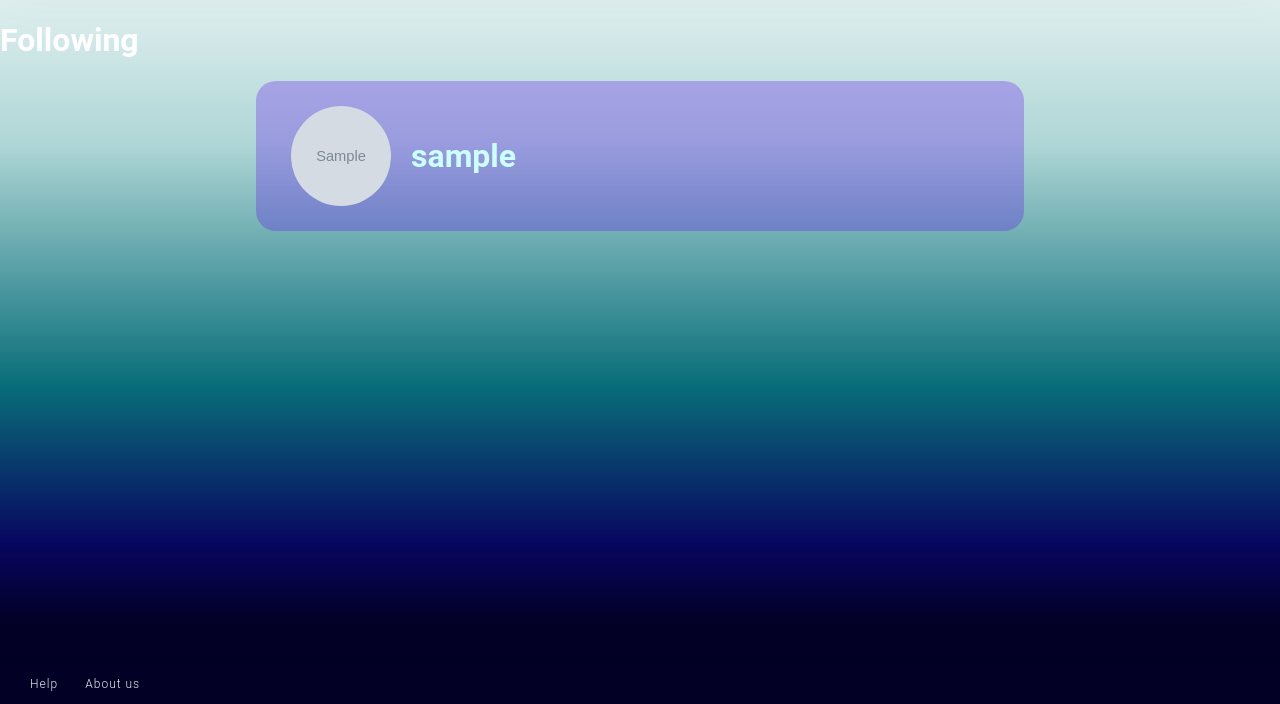
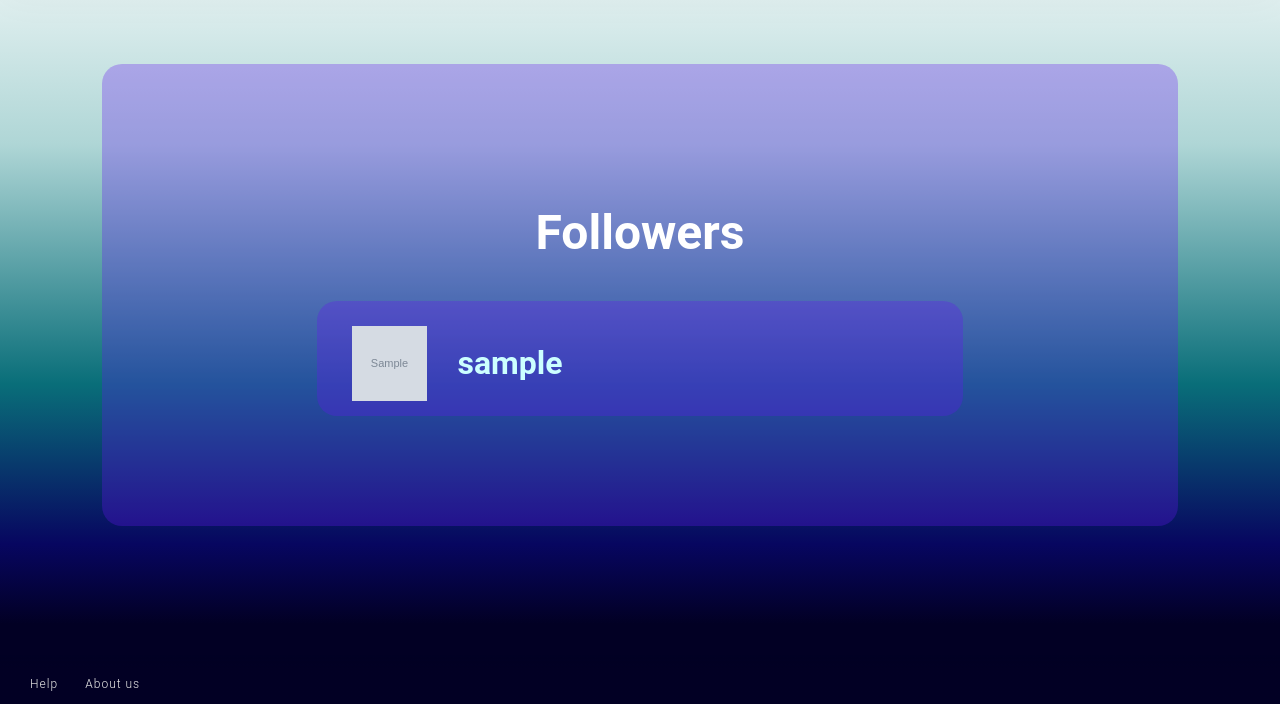
Before and after one commit to 2767753o/wad2-ae-group1d, a Django app: page /blink/user/1/following/ in a window 1280 px wide. Shown: the part 96-800 px from the top of the page. Run offline with Django 3.2, Linux system fonts and the light colour scheme; tables that the repository leaves empty hold one stand-in row (values such as "Sample post"); grey boxes marked "Sample" are stand-in pictures.

Commit message:
followers/followed styled

```diff
--- a/blink/static/css/styles.Scss
+++ b/blink/static/css/styles.Scss
@@ -730,6 +730,11 @@ body {
   }
 }
 
+#follow {
+  display: flex;
+  flex-direction: column;
+  text-align: center;
+}
 
 #follow .PFP {
   width: 100px;
@@ -738,7 +743,7 @@ body {
   margin: 10px 0;
 }
 
-#followingOrFollowed {
+#followersOrFollowed {
   display: flex;
   flex-direction: row;
   justify-content: center;
--- a/blink/static/css/styles.css
+++ b/blink/static/css/styles.css
@@ -655,6 +655,12 @@ body {
   cursor: pointer;
 }
 
+#follow {
+  display: flex;
+  flex-direction: column;
+  text-align: center;
+}
+
 #follow .PFP {
   width: 100px;
   height: 100px;
@@ -662,7 +668,7 @@ body {
   margin: 10px 0;
 }
 
-#followingOrFollowed {
+#followersOrFollowed {
   display: flex;
   flex-direction: row;
   justify-content: center;
--- a/blink/templates/blink/follow.html
+++ b/blink/templates/blink/follow.html
@@ -6,23 +6,23 @@ Following
 {% endblock %}
 
 {% block body_block %}
-<div id="follow">
-    <h1>Following</h1>
-    <section id="userFind">
+
+    <section id="infoContainer">
+        <h1>Followers</h1>
         {% for friendship in follows %}
-            <a href="{% url 'blink:user' username=friendship.0.friend.username %}">
-                {% if friendship.1.profilePicture %}
-                    <img src="{{ friendship.1.profilePicture.url }}" class="PFP" alt="Profile Picture" width="75" height="75" />
-                {% else %}
-                    <img src="{% static 'images/defaultPFP.png' %}" class="PFP" alt="Profile Picture" width="75" height="75" />
-                {% endif %}
-            </a><br />
-            <a href="{% url 'blink:user' username=friendship.0.friend.username %}">
-                {{ friendship.0.friend.username }}
-            </a>
+            <section id="userFind">
+                <a href="{% url 'blink:user' username=friendship.0.user.username %}">
+                    {% if friendship.1.profilePicture %}
+                        <img src="{{ friendship.1.profilePicture.url }}" class="PFP" alt="Profile Picture" width="75" height="75" />
+                    {% else %}
+                        <img src="{% static 'images/defaultPFP.png' %}" alt="Profile Picture" width="75" height="75" />
+                    {% endif %}
+                </a>
+                <br /><a href="{% url 'blink:user' username=friendship.0.user.username %}">{{ friendship.0.user.username }}</a>
+            </section>
+
         {% empty %}
-            <p>This user is not following anyone yet.</p>
+            <p>This user has no followers.</p>
         {% endfor %}
     </section>
-</div>
 {% endblock %}
--- a/blink/templates/blink/user.html
+++ b/blink/templates/blink/user.html
@@ -10,9 +10,9 @@
     {% if userProfileData %}
         {% comment %} USER CONTENTS {% endcomment %}
         <h1>{{ userData.username }}</h1>
-        <section id="followingOrFollowed">
+        <section id="followersOrFollowed">
             {% comment %} USER FOLLOWING {% endcomment %}
-            <h2><a href="{% url 'blink:user_following' user_id=userData.id %}">Following</a></h2>
+            <h2><a href="{% url 'blink:user_following' user_id=userData.id %}">Followers</a></h2>
 
             {% comment %} User FOLLOWED{% endcomment %}
             <h2><a href="{% url 'blink:user_followed' user_id=userData.id %}">Followed</a></h2>
```
Also changed, not shown: blink/templates/blink/followed.html (+8 -9 lines), 1 other file.
